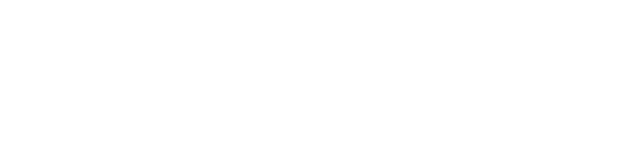
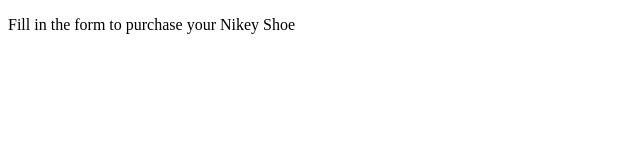
Before and after one commit to Azania-Mokhampane/survey-form, a plain HTML site: page form/index.html in a window 1280 px wide. Shown: the whole page, without its empty margins (0-640 px from the left). Drawn offline with Linux system fonts and the light colour scheme.

Commit message:
feat/ added content

```diff
--- a/form/index.html
+++ b/form/index.html
@@ -6,5 +6,7 @@
     <meta name="viewport" content="width=device-width, initial-scale=1.0" />
     <title>Survey Form</title>
   </head>
-  <body></body>
+  <body>
+    <p id="description">Fill in the form to purchase your Nikey Shoe</p>
+  </body>
 </html>
```
